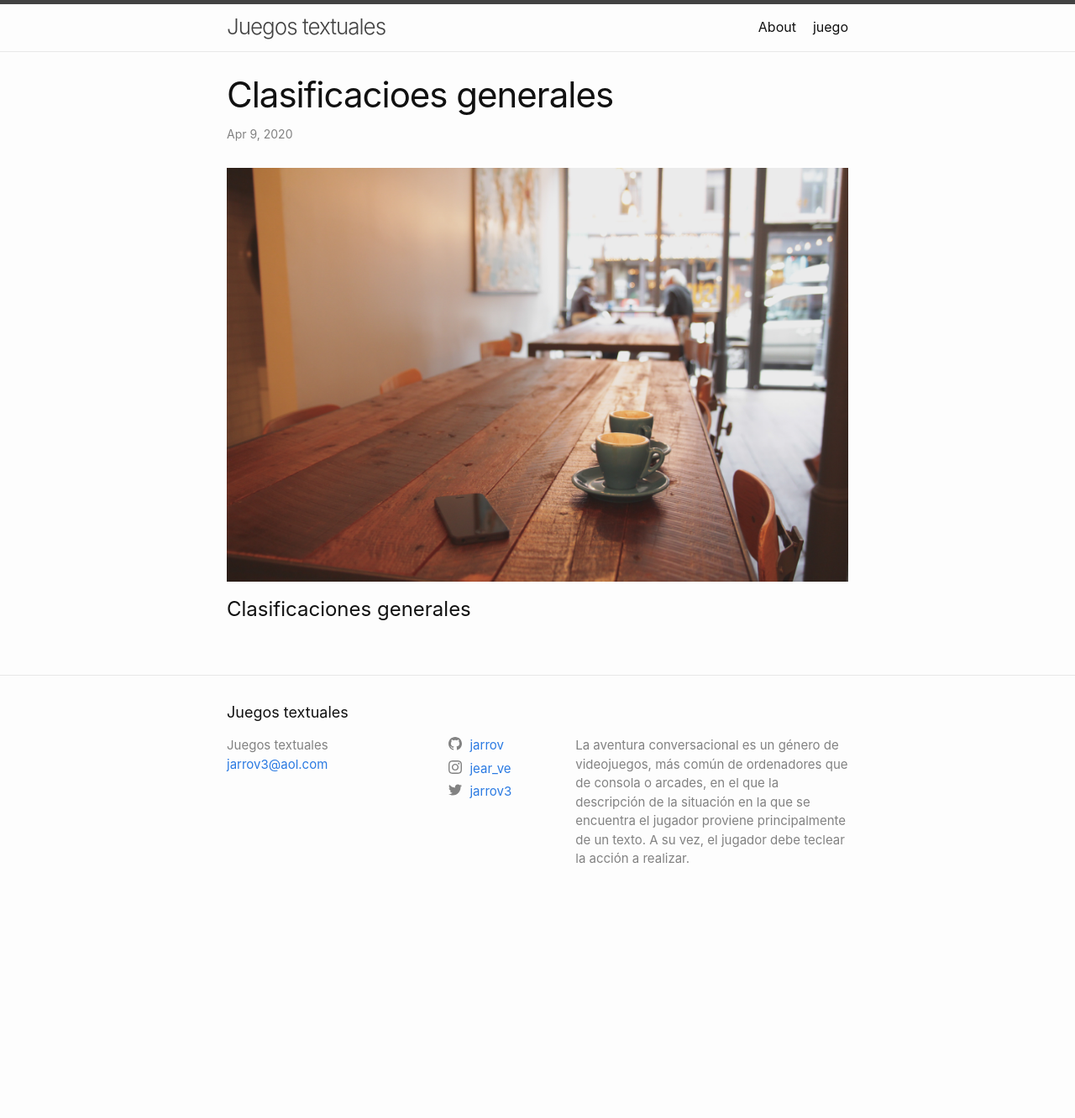
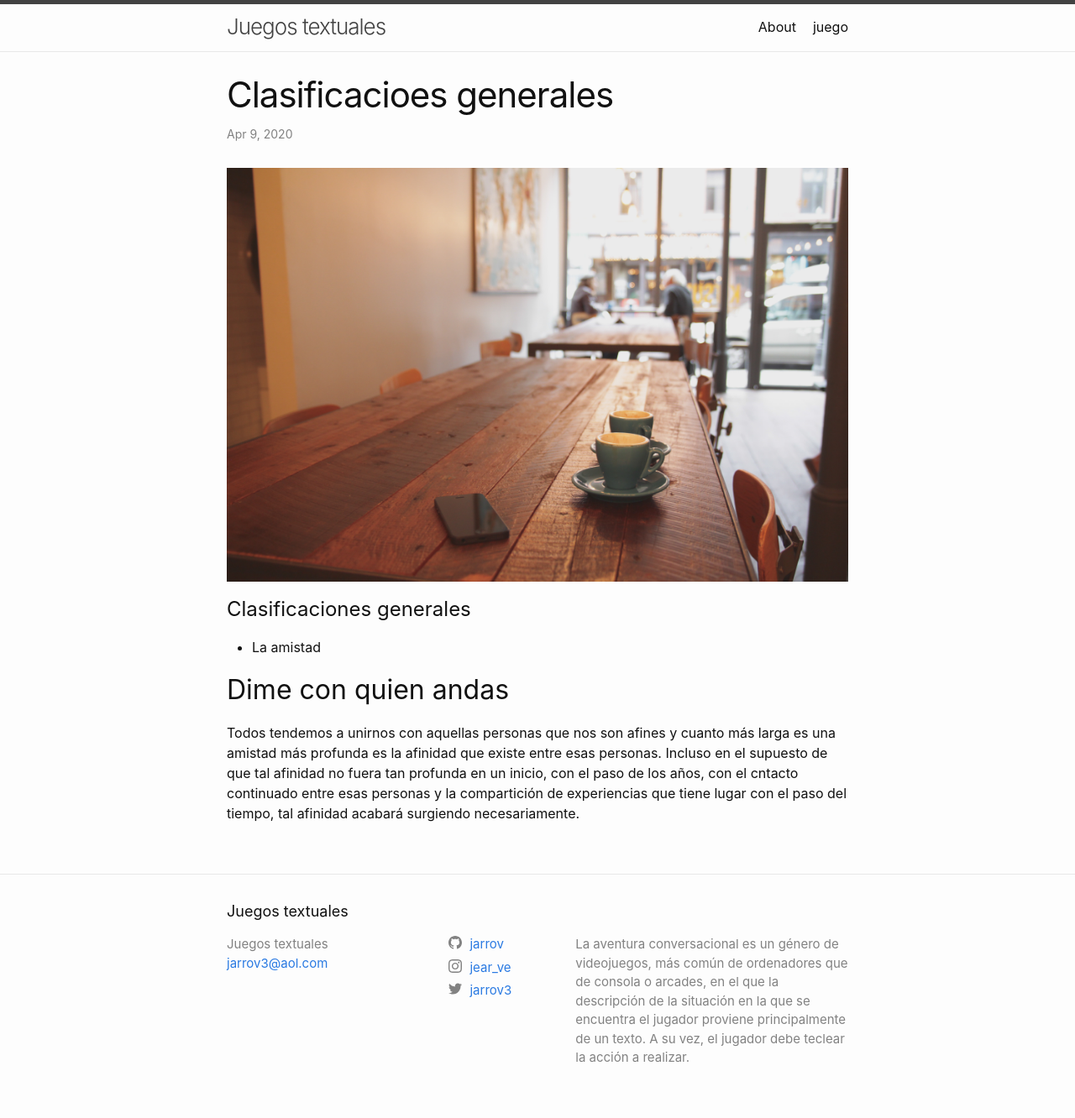
Before and after one commit to jarrov/statics, a Jekyll site: the page built from _posts/2020-04-09-clasificaciones-generales.md, in a window 1280 px wide. Shown: the whole page at 84% size. Built offline with Jekyll 4.4.1, drawn with Linux system fonts in a browser that asks for light colours; before the commit the page ends 1095 px from its top, so only the background shows below that.

Commit message:
Edicion 1 post 1

```diff
--- a/_posts/2020-04-09-clasificaciones-generales.md
+++ b/_posts/2020-04-09-clasificaciones-generales.md
@@ -10,3 +10,9 @@ image: /assets/0001.jpeg
 ![clasificaciones](/assets/0001.jpeg){:class="img-responsive"}
 
 # Clasificaciones generales
+
+ * La amistad
+
+## Dime con quien andas
+
+Todos tendemos a unirnos con aquellas personas que nos son afines y cuanto más larga es una amistad más profunda es la afinidad que existe entre esas personas. Incluso en el supuesto de que tal afinidad no fuera tan profunda en un inicio, con el paso de los años, con el cntacto continuado entre esas personas y la compartición de experiencias que tiene lugar con el paso del tiempo, tal afinidad acabará surgiendo necesariamente.
```
